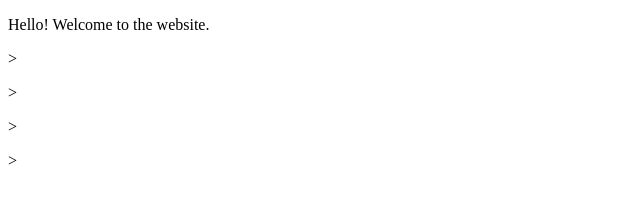
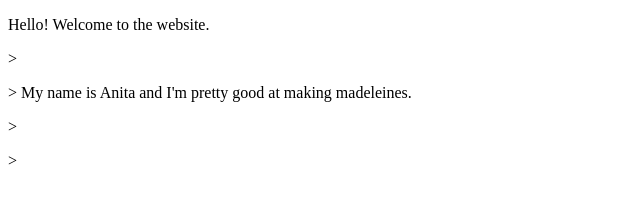
Before and after one commit to ATEN-OSU/disability-access-website, a plain HTML site: page index.html in a window 1280 px wide. Shown: the whole page, without its empty margins (0-640 px from the left). Drawn offline with Linux system fonts and the light colour scheme.

Commit message:
completed assignment 2

```diff
--- a/index.html
+++ b/index.html
@@ -16,7 +16,7 @@
 
 
     <p <!--assignment 2-->>
-
+      My name is Anita and I'm pretty good at making madeleines.
     </p>
 
 
```
